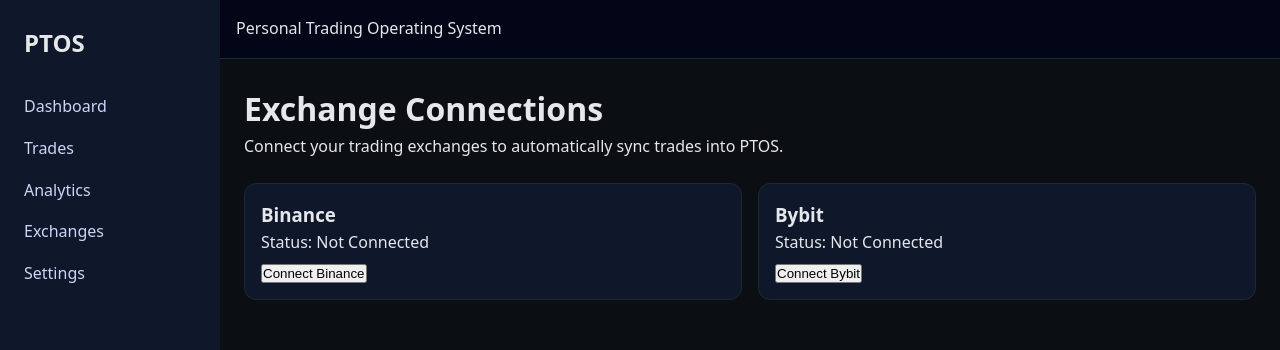
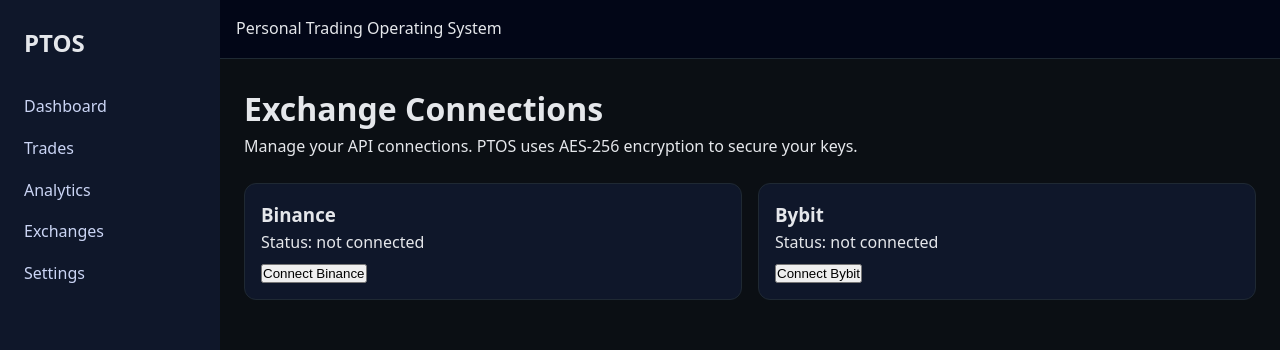
Before and after one commit to ab-tech-code/Personal_Trade_Operating_System, a React (Vite) app in the folder ptos-frontend/: page /app/exchanges in a window 1280 px wide. Shown: the top 350 px of the page. Built offline with nearby package versions, Linux system fonts and the light colour scheme; no server answers; sample sign-in values are in the browser's storage.

Commit message:
Semi final

```diff
--- a/ptos-frontend/src/components/ConnectExchangeModal.jsx
+++ b/ptos-frontend/src/components/ConnectExchangeModal.jsx
@@ -1,53 +1,75 @@
-import React from "react";
+import React, { useState } from "react";
+import { connectExchange } from "../services/exchange.service";
 
-import { useState } from "react";
-
-const ConnectExchangeModal = ({ exchange, onClose }) => {
+const ConnectExchangeModal = ({ exchange, onClose, onSuccess }) => {
   const [apiKey, setApiKey] = useState("");
   const [apiSecret, setApiSecret] = useState("");
+  const [loading, setLoading] = useState(false);
 
-  const handleSubmit = (e) => {
+  const handleSubmit = async (e) => {
     e.preventDefault();
+    setLoading(true);
 
-    // 🔐 Do NOT log or store secrets
-    // This will later be sent directly to backend
-    console.log("Submitting exchange connection:", exchange);
+    try {
+      // Sends plain text to backend; Backend encrypts immediately
+      await connectExchange({
+        exchange,
+        apiKey,
+        apiSecret,
+      });
 
-    // Clear secrets immediately
-    setApiKey("");
-    setApiSecret("");
-    onClose();
+      // 🔐 Immediately wipe secrets from local state for security
+      setApiKey("");
+      setApiSecret("");
+
+      // Trigger a refresh of the exchange list in the parent component
+      if (onSuccess) onSuccess();
+      onClose();
+    } catch (err) {
+      console.error("Connection error:", err);
+      alert(err.response?.data?.message || "Failed to connect exchange. Check your credentials.");
+    } finally {
+      setLoading(false);
+    }
   };
 
   return (
     <div className="modal-overlay">
       <div className="modal">
         <h2>Connect {exchange}</h2>
+        <p className="modal-subtitle">
+          Please ensure your API keys have <strong>Read-Only</strong> permissions.
+        </p>
 
         <form onSubmit={handleSubmit}>
-          <label>
-            API Key
+          <div className="form-group">
+            <label>API Key</label>
             <input
               type="text"
               value={apiKey}
               onChange={(e) => setApiKey(e.target.value)}
+              placeholder="Enter your API key"
               required
+              autoComplete="off"
             />
-          </label>
+          </div>
 
-          <label>
-            API Secret
+          <div className="form-group">
+            <label>API Secret</label>
             <input
               type="password"
               value={apiSecret}
               onChange={(e) => setApiSecret(e.target.value)}
+              placeholder="Enter your API secret"
               required
             />
-          </label>
+          </div>
 
           <div className="modal-actions">
-            <button type="submit">Connect</button>
-            <button type="button" onClick={onClose}>
+            <button type="submit" className="btn-primary" disabled={loading}>
+              {loading ? "Verifying..." : `Connect ${exchange}`}
+            </button>
+            <button type="button" className="btn-secondary" onClick={onClose} disabled={loading}>
               Cancel
             </button>
           </div>
--- a/ptos-frontend/src/pages/Exchanges.jsx
+++ b/ptos-frontend/src/pages/Exchanges.jsx
@@ -1,39 +1,73 @@
-import React, { useState } from "react";
+import React, { useEffect, useState } from "react";
 import AppLayout from "../layouts/AppLayout";
 import ConnectExchangeModal from "../components/ConnectExchangeModal";
+import { fetchExchanges } from "../services/exchange.service";
+
+const AVAILABLE_EXCHANGES = ["Binance", "Bybit"];
 
 const Exchanges = () => {
-  // State to track which exchange the user is currently trying to connect
   const [activeExchange, setActiveExchange] = useState(null);
+  const [connections, setConnections] = useState([]);
+  const [loading, setLoading] = useState(true);
+
+  const loadExchanges = async () => {
+    try {
+      const data = await fetchExchanges();
+      setConnections(data);
+    } catch (err) {
+      console.error("Failed to load connections:", err);
+    } finally {
+      setLoading(false);
+    }
+  };
+
+  useEffect(() => {
+    loadExchanges();
+  }, []);
+
+  // Helper to find the connection status for a specific exchange card
+  const getStatus = (exchange) => {
+    const found = connections.find(
+      (c) => c.exchange?.toLowerCase() === exchange.toLowerCase()
+    );
+    return found ? found.status : "not connected";
+  };
 
   return (
     <AppLayout>
       <h1>Exchange Connections</h1>
-
       <p className="page-description">
-        Connect your trading exchanges to automatically sync trades into PTOS.
+        Manage your API connections. PTOS uses AES-256 encryption to secure your keys.
       </p>
 
       <div className="exchange-list">
-        {["Binance", "Bybit"].map((ex) => (
-          <div className="exchange-card" key={ex}>
+        {AVAILABLE_EXCHANGES.map((ex) => {
+          const status = getStatus(ex);
+          const isConnected = status === "connected";
+
+          return (
+            <div className={`exchange-card ${status}`} key={ex}>
               <h3>{ex}</h3>
-            <p>Status: Not Connected</p>
+              <p>
+                Status: <span className={`status-badge ${status}`}>{status}</span>
+              </p>
+
               <button
-              className="btn-primary"
+                className={isConnected ? "btn-secondary" : "btn-primary"}
                 onClick={() => setActiveExchange(ex)}
               >
-              Connect {ex}
+                {isConnected ? "Update Keys" : `Connect ${ex}`}
               </button>
             </div>
-        ))}
+          );
+        })}
       </div>
 
-      {/* Conditional rendering for the modal */}
       {activeExchange && (
         <ConnectExchangeModal
           exchange={activeExchange}
           onClose={() => setActiveExchange(null)}
+          onSuccess={loadExchanges} // This triggers the re-fetch after success!
         />
       )}
     </AppLayout>
--- /dev/null
+++ b/ptos-frontend/src/services/exchange.service.js
@@ -0,0 +1,18 @@
+import { apiRequest } from "./api";
+
+/**
+ * Connect an exchange
+ */
+export const connectExchange = async (payload) => {
+  return apiRequest("/exchanges/connect", {
+    method: "POST",
+    body: JSON.stringify(payload),
+  });
+};
+
+/**
+ * Fetch connected exchanges
+ */
+export const fetchExchanges = async () => {
+  return apiRequest("/exchanges");
+};
```
Lines whose indentation alone changed are shown as unchanged.
